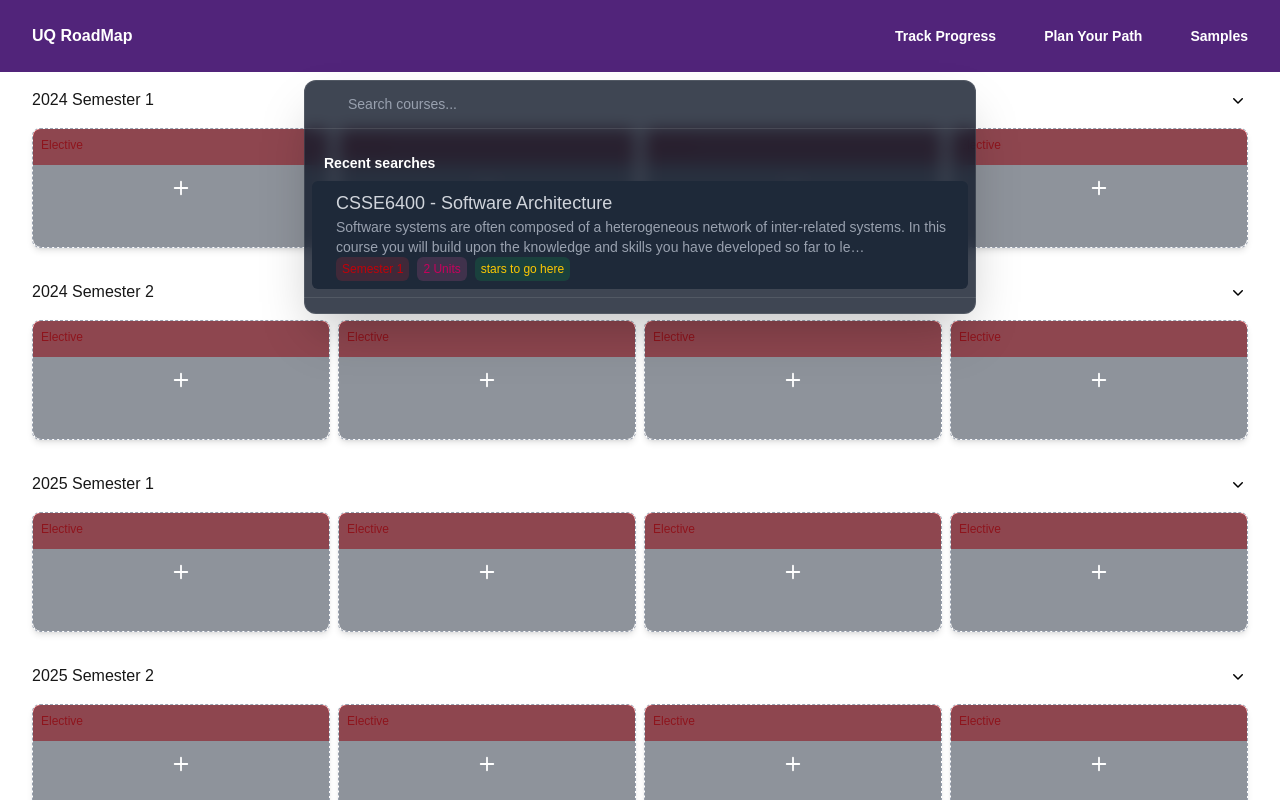
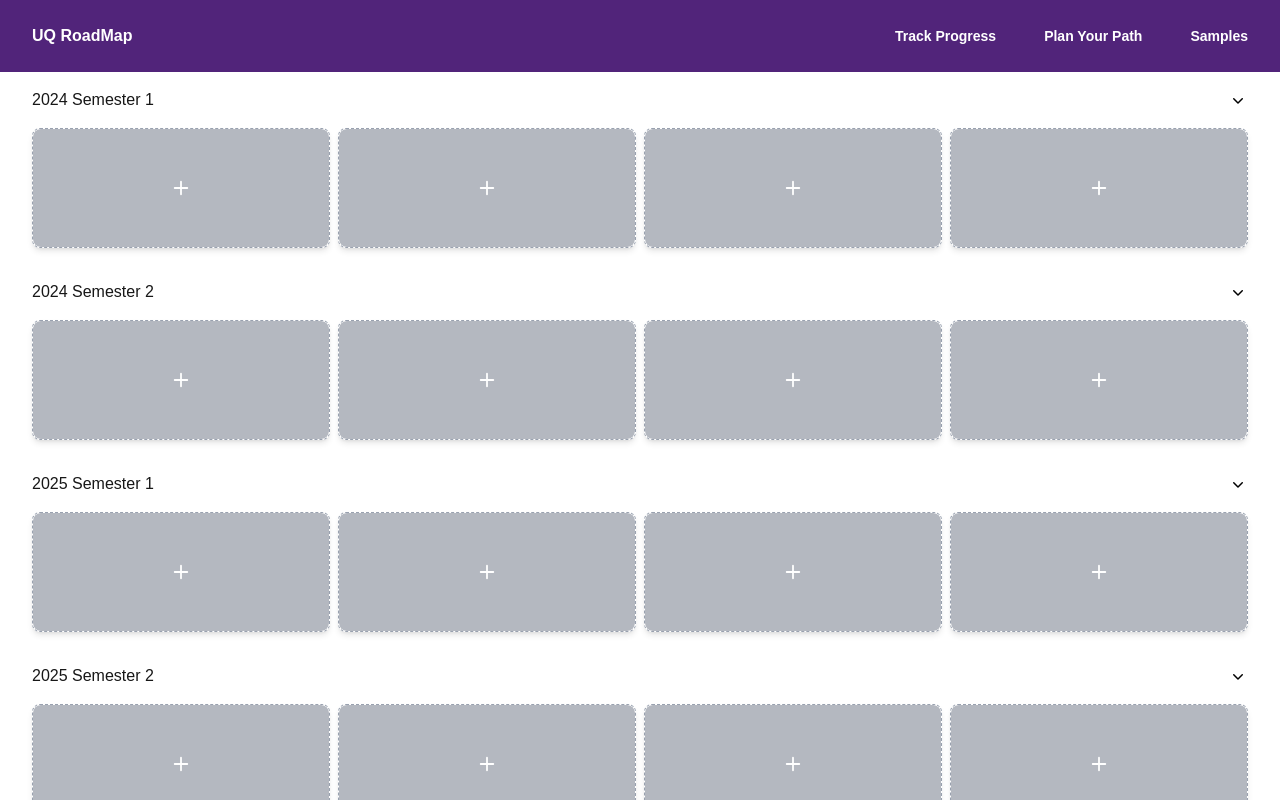
Before and after one commit to UQRoadmap/uq-roadmap, a Next.js app in the folder frontend/: page /sem-plan in a window 1280 px wide. Shown: the top 800 px of the page. Built offline with nearby package versions, Linux system fonts and the light colour scheme.

Commit message:
No clue why this works but for some reason it does, there may be crazy issues with sems

```diff
--- a/frontend/app/sem-plan/page.tsx
+++ b/frontend/app/sem-plan/page.tsx
@@ -8,7 +8,9 @@ import Pop from '@/components/custom/palette'
 import {DndContext, DragEndEvent} from '@dnd-kit/core';
 import { Course } from '@/types/course';
 
-function SemesterSection({ semester, courses }: { semester: number; courses?: Course[] }) {
+function SemesterSection({ semester, courses, setPaletteOpen, setActiveId }:
+    { semester: number; courses?: Course[], setPaletteOpen: (open: boolean) => void,
+      setActiveId: (id: string) => void}) {
     const [collapsed, setCollapsed] = useState(false);
 
     const normalCourses: Course[] = [];
@@ -25,8 +27,6 @@ function SemesterSection({ semester, courses }: { semester: number; courses?: Co
         }
       });
     }
-
-    console.log(semester, courses)
 
     const getSemesterLabel = (sem: number) => {
         const year = Math.floor(sem / 10);
@@ -67,7 +67,6 @@ function SemesterSection({ semester, courses }: { semester: number; courses?: Co
                       const course = normalCourses.find(c => {
                         if (!c) return false;
                         const [sem, pos] = c.sem.split("-"); // "20251-2"
-                        console.log(sem, semester)
                         return Number(pos) === i;
                       });
 
@@ -76,7 +75,11 @@ function SemesterSection({ semester, courses }: { semester: number; courses?: Co
                           key={`${course ? course.id : "empty"}-${semester}-${i}`}
                           className={getColSpanClass(course ? course.units : 2)} // default empty to 2 units
                         >
-                          {course ? <CourseCard {...course} /> : <EmptyCourseCard id={`${semester}-${i}`} />}
+                          {course ? <CourseCard {...course} />
+                                :
+                                    <EmptyCourseCard id={`${semester}-${i}`} setPaletteOpen={setPaletteOpen} setActiveId={setActiveId}/>
+                          }
+
                         </div>
                       );
                     })}
@@ -106,6 +109,7 @@ function SemesterSection({ semester, courses }: { semester: number; courses?: Co
 }
 
 export default function Courses() {
+    const [isPaletteOpen, setPaletteOpen] = useState(false);
     function handleDragEnd(event: DragEndEvent) {
       const { active, over } = event;
 
@@ -146,6 +150,25 @@ export default function Courses() {
       setActiveId(undefined);
     }
 
+    const handleInsertCourse = (course: Course, targetId: string) => {
+      const [targetSemStr, targetIndexStr] = targetId.split("-");
+      const year = Math.floor(Number(targetSemStr) / 10);
+      const semNum = Number(targetSemStr) % 10;
+      const targetSemIndex = (year - startYear) * 2 + (semNum - 1);
+      const targetIndex = parseInt(targetIndexStr, 10);
+
+      setCourses(prevCourses => {
+        const newCourses = prevCourses.map(sem => [...sem]);
+
+        const updatedCourse = { ...course, sem: targetId };
+        newCourses[targetSemIndex].splice(targetIndex, 1, updatedCourse); // replace empty card
+
+        return newCourses;
+      });
+      console.log(stateCourses)
+    };
+
+
     const [activeId, setActiveId] = useState<string | undefined>(undefined);
     const startYear = 2024;
     const endYear = 2026; // example
@@ -165,13 +188,25 @@ export default function Courses() {
         onDragStart={({ active }) => setActiveId(active.id as string)}
         onDragEnd={handleDragEnd}
       >
-        <Pop draggable activeId={activeId}></Pop>
+        <Pop
+          draggable={false}
+          clickable={true}
+          setActiveId={setActiveId}
+          activeId={activeId}
+          opened={isPaletteOpen}
+          setPaletteOpen={setPaletteOpen}
+          onSelectCourse={handleInsertCourse}
+        >
+
+        </Pop>
         <div className="flex flex-col h-screen overflow-y-auto">
           {semesters.map((semester, i) => (
             <SemesterSection
               key={semester}
               semester={semester}
               courses={stateCourses[i]}
+              setPaletteOpen={setPaletteOpen}
+              setActiveId={setActiveId}
             />
           ))}
         </div>
--- a/frontend/components/custom/course-card.tsx
+++ b/frontend/components/custom/course-card.tsx
@@ -46,23 +46,20 @@ export default function CourseCard({id, name, units, sem, secats, desc, degreeRe
     )
 }
 
-export function EmptyCourseCard({degreeReq, id}: {degreeReq?: string, id: number}) {
+export function EmptyCourseCard({degreeReq, id, setPaletteOpen,  setActiveId}:
+    {degreeReq?: string, id: number, setPaletteOpen: (open: boolean) => void,
+     setActiveId: (targetId: string) => void }) {
     return (
-        <Droppable key={id} id={id}>
+        <Droppable key={id} id={id}
+        >
           <div
               className="relative box-border h-30 flex flex-col justify-between rounded-lg border border-dashed border-gray-400 shadow-md overflow-hidden"
           >
               {/* Overlay to dim entire card with interactive icon */}
-              <div className="absolute inset-0 bg-gray-800/50 z-10 rounded-lg flex items-center justify-center">
+              <div className="absolute inset-0 bg-gray-500/50 z-10 rounded-lg flex items-center justify-center"
+                    onClick={() => { setPaletteOpen(true); setActiveId(id.toString()); }}
+              >
                   <PlusIcon className="h-6 w-6 text-white" />
-              </div>
-              <div className="bg-red-400 p-2 space-y-1 flex justify-between align-center h-9">
-                  <div className="text-xs font-medium truncate">
-                      {degreeReq ?? "Elective"}
-                  </div>
-                  <div>
-
-                  </div>
               </div>
               <div className="text-xs font-medium truncate p-2">
 
--- a/frontend/components/custom/palette.tsx
+++ b/frontend/components/custom/palette.tsx
@@ -64,9 +64,11 @@ const courses: Course[] = [
 
 const recent = [courses[0]]
 
-export default function CommandPalette({draggable, clickable, activeId}: {draggable?: boolean, clickable?: boolean, activeId?: string}) {
+export default function CommandPalette({draggable, clickable, setActiveId, activeId, opened, setPaletteOpen, onSelectCourse}:
+    {draggable?: boolean, clickable?: boolean, setActiveId: (open: string) => void,
+        activeId: string, opened: boolean, setPaletteOpen: (open: boolean) => void,
+        onSelectCourse: (course: Course, id: string) => void}) {
   const [query, setQuery] = useState('')
-  const [open, setOpen] = useState(true)
 
   const activeCourse = courses.find(c => c.id === activeId) as Course;
   const filteredcourses: Course[] =
@@ -80,18 +82,25 @@ export default function CommandPalette({draggable, clickable, activeId}: {dragga
           );
         });
 
-    const handleClick = () => {
-        if (!clickable) return
-        console.error('Clicked!')
-    }
+    const handleClick = (course: Course) => {
+      if (!clickable) return;
+      console.log(course)
+
+      if (onSelectCourse) {
+        onSelectCourse(course, activeId); // pass the course and the target slot id
+      }
+
+      setPaletteOpen(false);
+      setQuery('');
+    };
 
   return (
     <div>
     <Dialog
       className="relative z-10"
-      open={open}
+      open={opened}
       onClose={() => {
-        setOpen(false)
+        setPaletteOpen(false)
         setQuery('')
       }}
     >
@@ -125,10 +134,11 @@ export default function CommandPalette({draggable, clickable, activeId}: {dragga
                         id={course.id}
                         key={course.id}
                         data={course}
+                        disabled={!draggable}
                       >
                         <li
                           className="group cursor-move rounded-md px-3 py-2 bg-gray-800 hover:bg-gray-700 transition-colors flex flex-col select-none"
-                          onClick={() => handleClick()}
+                          onClick={() => handleClick(course)}
                         style={{
                           opacity: activeId === course.id ? 0 : 1, // hide original while dragging
                         }}
--- a/frontend/components/draggable.tsx
+++ b/frontend/components/draggable.tsx
@@ -7,12 +7,14 @@ type DraggableProps = {
   id: string;
   children: ReactNode;
   data: Course; // or `Course` if you always pass course objects
+  disabled: boolean; // or `Course` if you always pass course objects
 };
 
 export default function Draggable(props:DraggableProps) {
   const {attributes, listeners, setNodeRef} = useDraggable({
     id: props.id,
     data: props.data,
+    disabled: props.disabled,
   });
 
   return (
```
